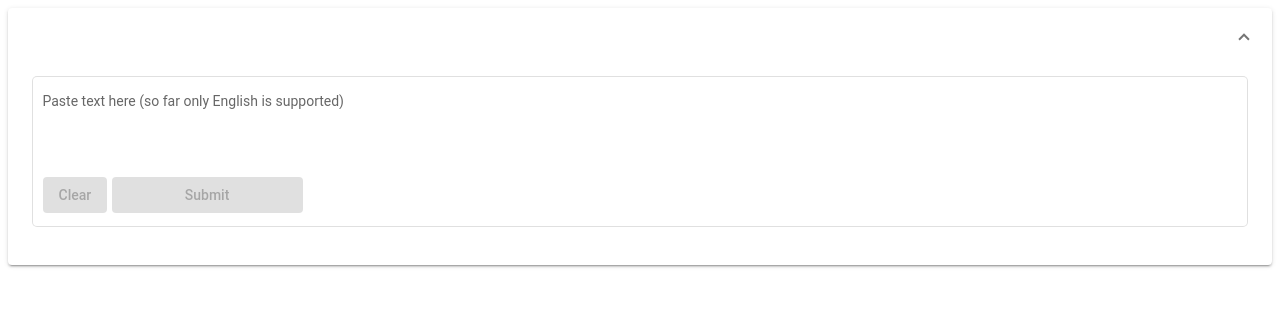
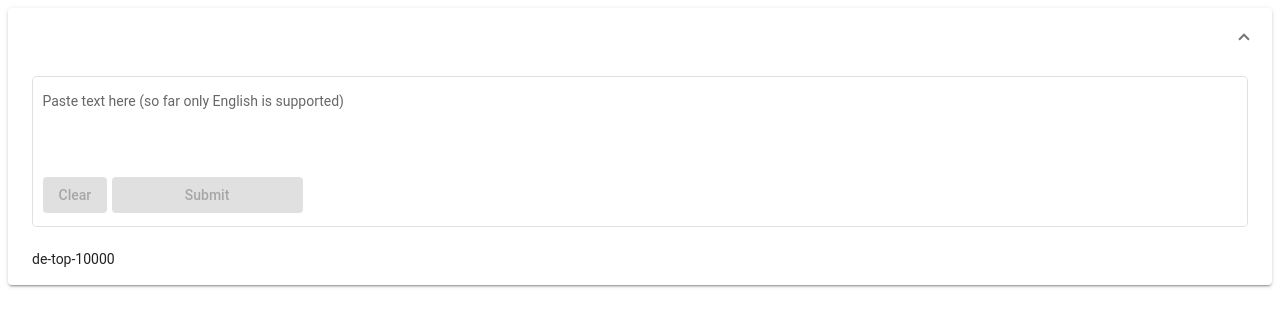
Before and after one commit to jpawz/less-common-words, an Angular app in the folder lcw-ui/: page / in a window 1280 px wide. Shown: the top 326 px of the page. Built offline with nearby package versions, Linux system fonts and the light colour scheme.

Commit message:
Add selection of wordrank dataset

```diff
--- a/lcw-ui/src/app/app.module.ts
+++ b/lcw-ui/src/app/app.module.ts
@@ -12,6 +12,7 @@ import { MatListModule } from '@angular/material/list';
 import { MatPaginatorModule } from '@angular/material/paginator';
 import { MatProgressSpinnerModule } from '@angular/material/progress-spinner';
 import { MatRadioModule } from '@angular/material/radio';
+import { MatSelectModule } from '@angular/material/select';
 import { MatSortModule } from '@angular/material/sort';
 import { MatTableModule } from '@angular/material/table';
 import { BrowserModule } from '@angular/platform-browser';
@@ -48,6 +49,7 @@ import { WordRankService } from './services/wordrank-service';
     MatProgressSpinnerModule,
     MatRadioModule,
     ReactiveFormsModule,
+    MatSelectModule,
     MatSortModule,
     MatTableModule,
     TextFieldModule
--- a/lcw-ui/src/app/components/text/text.component.html
+++ b/lcw-ui/src/app/components/text/text.component.html
@@ -7,3 +7,6 @@
         <button [disabled]="!text" mat-raised-button (click)="onSubmit()" class="button-submit">Submit</button>
     </div>
 </mat-form-field>
+<select matNativeControl required>
+    <option *ngFor="let dataset of wordRankDataset">{{dataset}}</option>
+</select>
--- a/lcw-ui/src/app/components/text/text.component.ts
+++ b/lcw-ui/src/app/components/text/text.component.ts
@@ -11,14 +11,19 @@ export class TextComponent implements OnInit {
   @Output() textEvent = new EventEmitter<string>();
 
   text: string;
+  wordRankDataset: Array<string>;
 
-  constructor(private wordRankService: WordRankService) { }
+  constructor(private wordRankService: WordRankService) {
+    this.wordRankDataset = new Array<string>();
+  }
 
   onSubmit() {
     this.textEvent.emit(this.text);
   }
 
   ngOnInit(): void {
+    this.wordRankDataset.push('de-top-10000');
+    this.wordRankDataset.push('google-10000-english-usa');
   }
 
 }
```
